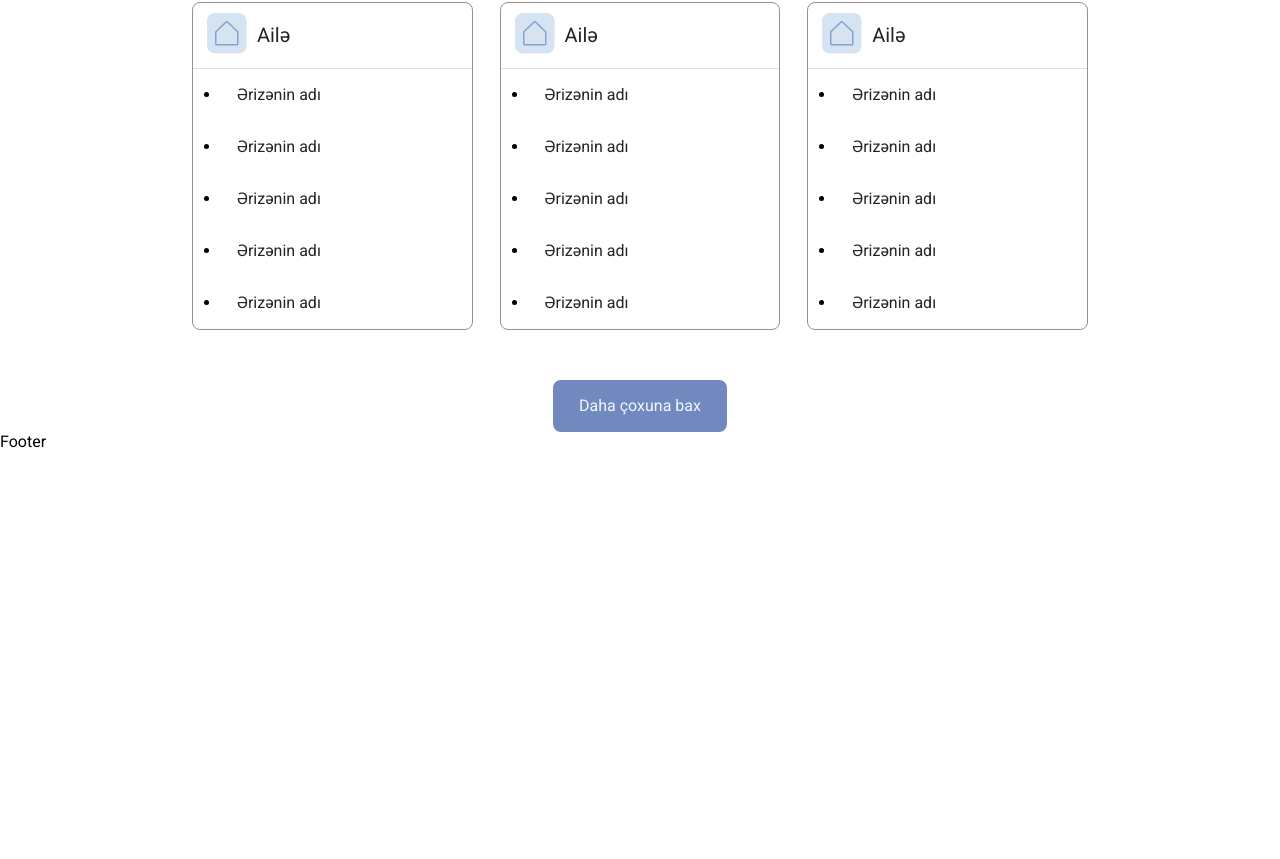
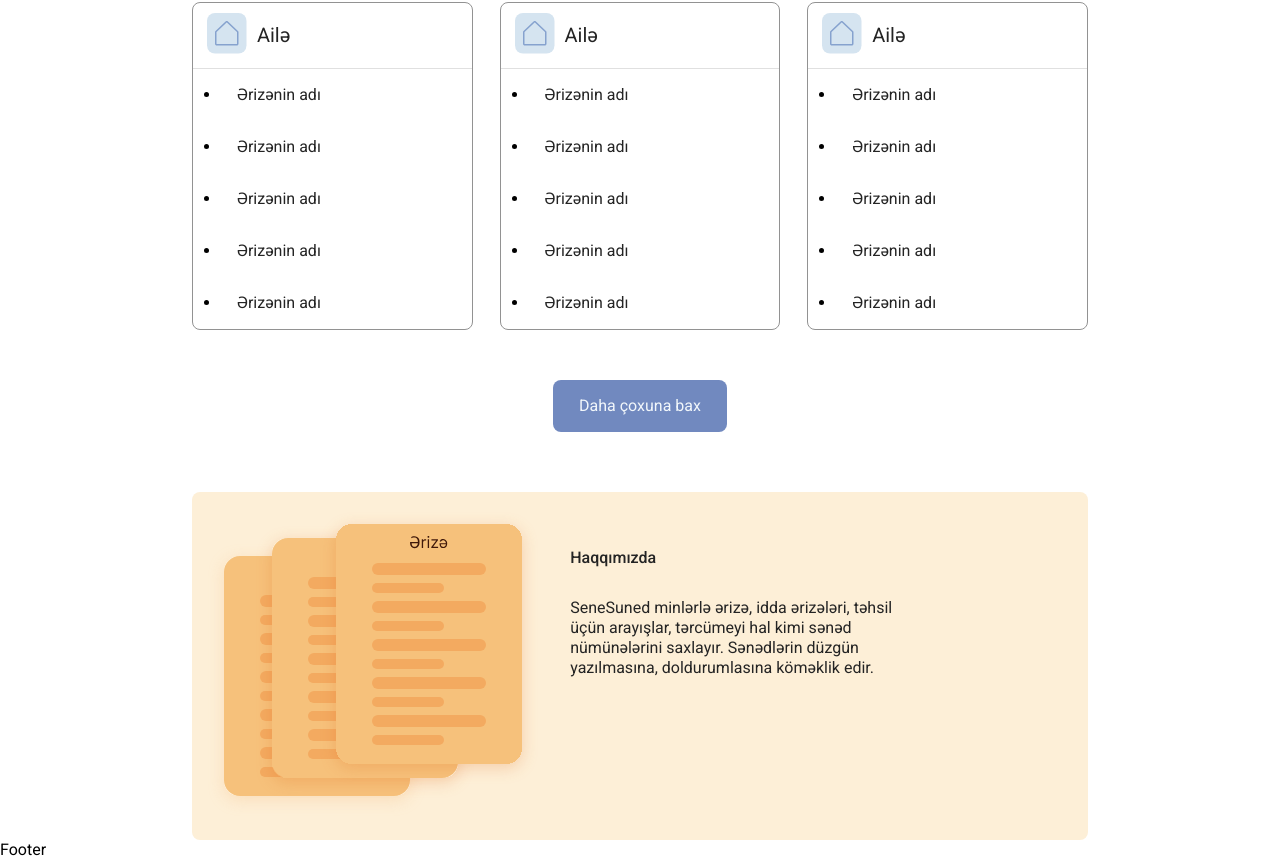
Before and after one commit to ReshadDev/senedsunedaz, a React (Vite) app in the folder frontend/: page /erizeler in a window 1280 px wide. Shown: the part 993-1852 px from the top of the page. Before the commit the page ends 1444 px from the top, so only its background shows below. Built offline with nearby package versions, Linux system fonts and the light colour scheme.

Commit message:
about-us-section

```diff
--- a/frontend/src/assets/scss/_erize.scss
+++ b/frontend/src/assets/scss/_erize.scss
@@ -216,3 +216,45 @@
 }
 
 // About us SCSS
+
+.about-us-banner {
+  width: 100%;
+  height: 100%;
+  margin-top: 60px;
+
+  .about-us-content {
+    border-radius: 8px;
+    width: 100%;
+    background: #fdefd7;
+
+    .about-us-content-box {
+      width: 80%;
+      padding-top: 20px;
+      padding-bottom: 20px;
+      display: flex;
+      justify-content: space-around;
+      .about-us-text-box {
+        width: 45%;
+        display: flex;
+        flex-direction: column;
+        padding-top: 5%;
+        p {
+          &:nth-child(1) {
+            color: #242424;
+            font-size: 16px;
+            font-weight: 500;
+            line-height: 20px;
+            padding-bottom: 30px;
+          }
+
+          &:nth-child(2) {
+            color: #242424;
+            font-size: 16px;
+            font-weight: 400;
+            line-height: 20px;
+          }
+        }
+      }
+    }
+  }
+}
--- a/frontend/src/assets/scss/main.css
+++ b/frontend/src/assets/scss/main.css
@@ -198,6 +198,43 @@
   line-height: 24px;
 }
 
+.about-us-banner {
+  width: 100%;
+  height: 100%;
+  margin-top: 60px;
+}
+.about-us-banner .about-us-content {
+  border-radius: 8px;
+  width: 100%;
+  background: #fdefd7;
+}
+.about-us-banner .about-us-content .about-us-content-box {
+  width: 80%;
+  padding-top: 20px;
+  padding-bottom: 20px;
+  display: flex;
+  justify-content: space-around;
+}
+.about-us-banner .about-us-content .about-us-content-box .about-us-text-box {
+  width: 45%;
+  display: flex;
+  flex-direction: column;
+  padding-top: 5%;
+}
+.about-us-banner .about-us-content .about-us-content-box .about-us-text-box p:nth-child(1) {
+  color: #242424;
+  font-size: 16px;
+  font-weight: 500;
+  line-height: 20px;
+  padding-bottom: 30px;
+}
+.about-us-banner .about-us-content .about-us-content-box .about-us-text-box p:nth-child(2) {
+  color: #242424;
+  font-size: 16px;
+  font-weight: 400;
+  line-height: 20px;
+}
+
 * {
   margin: 0;
   padding: 0;
--- a/frontend/src/pages/Erizeler.tsx
+++ b/frontend/src/pages/Erizeler.tsx
@@ -4,6 +4,7 @@ import Footer from "../components/Layout/Footer";
 
 import SearchIcon from "../assets/images/MagnifyingGlass.svg";
 import AileIcon from "../assets/images/aile.svg";
+import ErizeIcon from "../assets/images/erize.svg";
 
 const Erizeler: React.FC = () => {
   return (
@@ -258,6 +259,27 @@ const Erizeler: React.FC = () => {
             </div>
           </div>
         </section>
+
+        <section className="about-us-banner">
+          <div className="container">
+            <div className="about-us-content">
+              <div className="about-us-content-box">
+                <div className="about-us-logo-box">
+                  <img src={ErizeIcon} alt="men sekilem" />
+                </div>
+                <div className="about-us-text-box">
+                  <p>Haqqımızda</p>
+                  <p>
+                    SeneSuned minlərlə ərizə, idda ərizələri, təhsil üçün
+                    arayışlar, tərcümeyi hal kimi sənəd nümünələrini saxlayır.
+                    Sənədlərin düzgün yazılmasına, doldurumlasına köməklik edir.
+                  </p>
+                </div>
+              </div>
+            </div>
+          </div>
+        </section>
+
       </main>
       <Footer />
     </div>
```
Also changed, not shown: frontend/src/assets/images/erize.svg (added), 1 other file (tests, documents, lock files or other folders).
